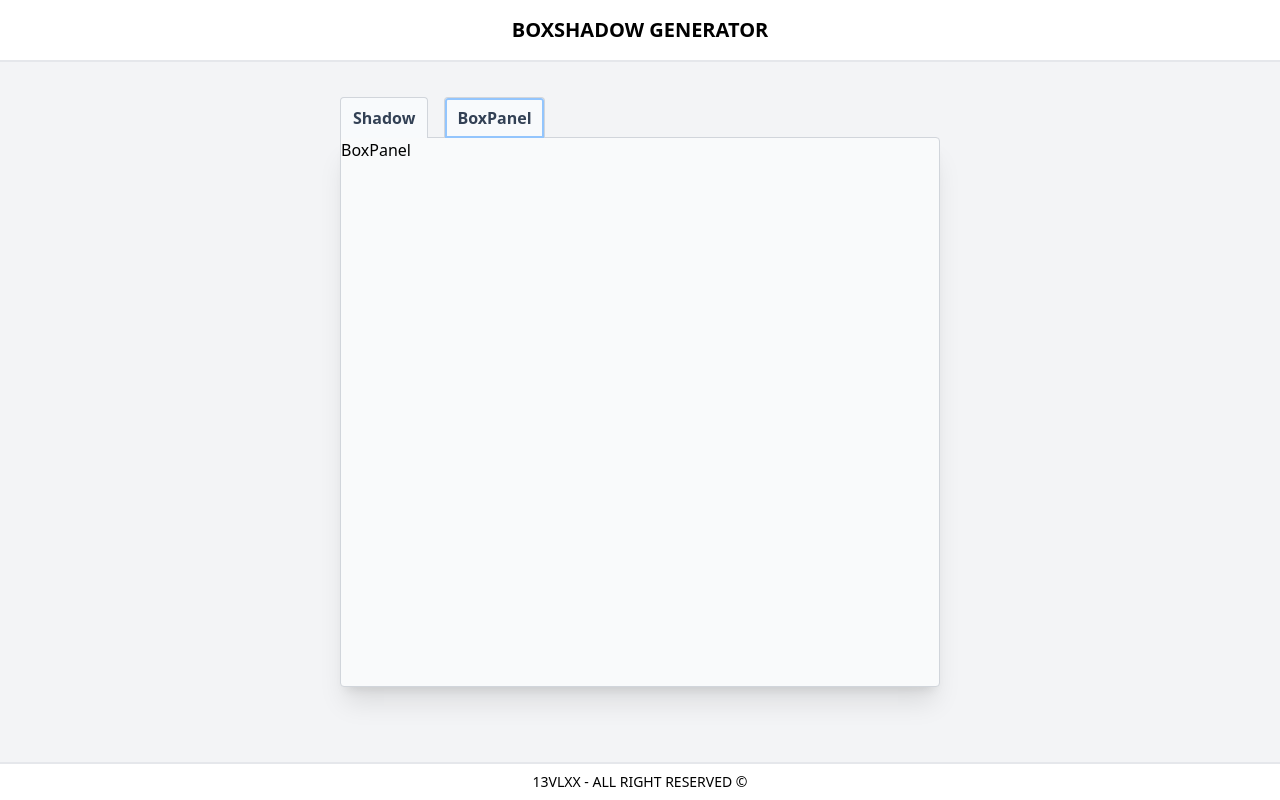
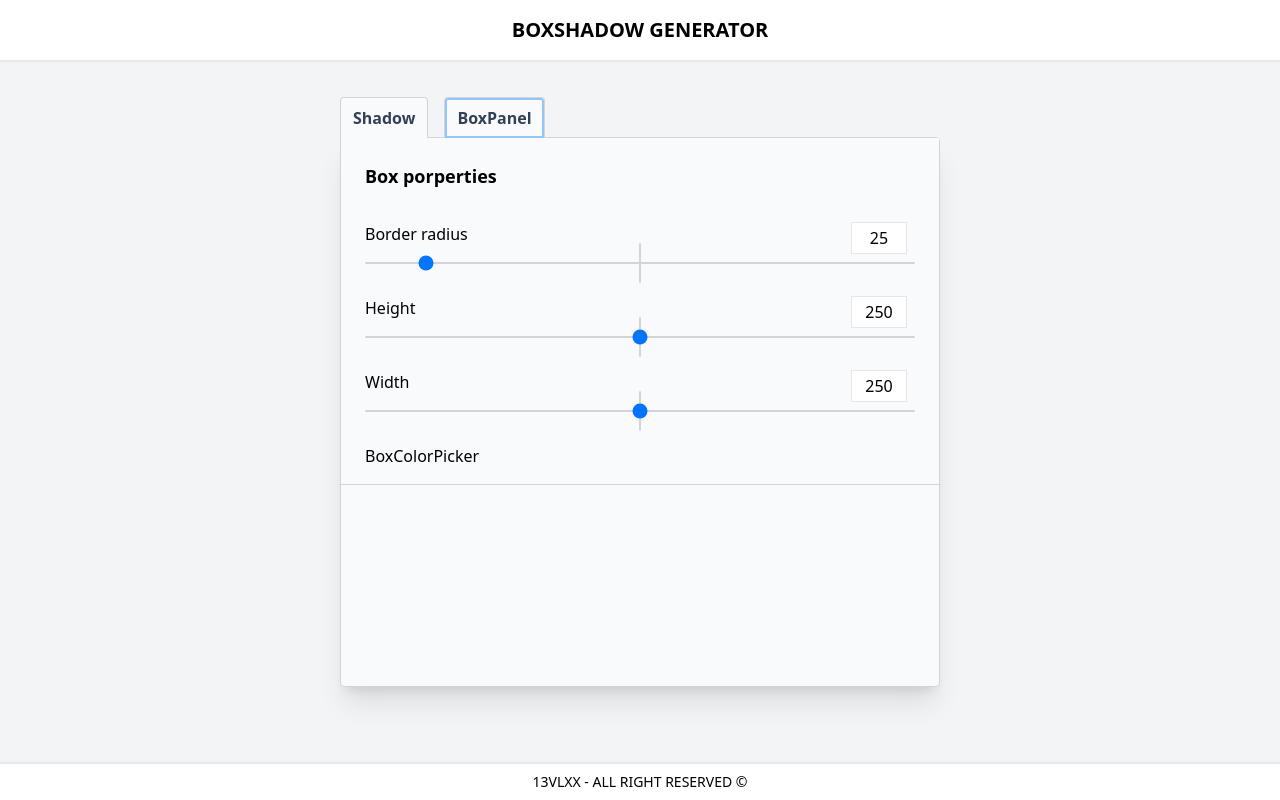
Before and after one commit to 13vlxx/Shadowbox-Generator, a React (Vite) app: page / in a window 1280 px wide. Both pictures are taken after a click on the button "BoxPanel". Built offline with nearby package versions, Linux system fonts and the light colour scheme.

Commit message:
Add Box panel range inputs states

```diff
--- a/src/features/boxProperties.js
+++ b/src/features/boxProperties.js
@@ -38,7 +38,10 @@
   name: "boxProperties",
   initialState,
   reducers: {
-    updateBoxValue: (state, action) => {},
+    updateBoxValue: (state, action) => {
+      state.find((el) => el.inputNumber === action.payload.inputNumber).value =
+        action.payload.value;
+    },
   },
 });
 
--- /dev/null
+++ b/src/layouts/BoxPanel/BoxColorPicker.jsx
@@ -0,0 +1,3 @@
+export default function BoxColorPicker() {
+  return <div>BoxColorPicker</div>;
+}
--- a/src/layouts/BoxPanel/BoxPanel.jsx
+++ b/src/layouts/BoxPanel/BoxPanel.jsx
@@ -1,3 +1,22 @@
+import { useSelector } from "react-redux";
+import BoxColorPicker from "./BoxColorPicker";
+import BoxRange from "./BoxRange";
+
 export default function BoxPanel() {
-  return <div>BoxPanel</div>;
+  const boxState = useSelector((state) => state.boxProperties);
+
+  const boxInputs = boxState.map((input, index) => {
+    if (input.type === "range") {
+      return <BoxRange key={index} inputData={input} />;
+    } else if (input.type === "color") {
+      return <BoxColorPicker key={index} inputData={input} />;
+    }
+  });
+
+  return (
+    <div className="bg-gray-50 px-6 py-4 border-b border-gray-300">
+      <p className="font-bold text-lg my-2">Box porperties</p>
+      {boxInputs}
+    </div>
+  );
 }
--- /dev/null
+++ b/src/layouts/BoxPanel/BoxRange.jsx
@@ -0,0 +1,42 @@
+import { useDispatch } from "react-redux";
+import { updateBoxValue } from "../../features/boxProperties";
+
+export default function BoxRange({ inputData }) {
+  const dispatch = useDispatch();
+
+  function handleInputs(e) {
+    dispatch(
+      updateBoxValue({
+        inputNumber: inputData.inputNumber,
+        value: e.target.value,
+      })
+    );
+  }
+
+  return (
+    <div className="my-8">
+      <div className="flex justify-between">
+        <p> {inputData.name} </p>
+        <div className="flex items-baseline mb-2">
+          <input
+            value={inputData.value}
+            onChange={handleInputs}
+            className="w-14 h-8 mr-2 border border-gray-200 text-center"
+            type="number"
+          />
+        </div>
+      </div>
+      <div className="relative z-0 w-full flex items-center">
+        <input
+          value={inputData.value}
+          onChange={handleInputs}
+          className="w-full h-[2px] bg-gray-300 rounded-lg appearance-none cursor-pointer"
+          min={inputData.minMax[0]}
+          max={inputData.minMax[1]}
+          type="range"
+        />
+        <div className="absolute -z-10 top-1/2 left-1/2 -translate-x-1/2 -translate-y-1/2 w-0.5 h-10 bg-gray-300 rounded"></div>
+      </div>
+    </div>
+  );
+}
```
